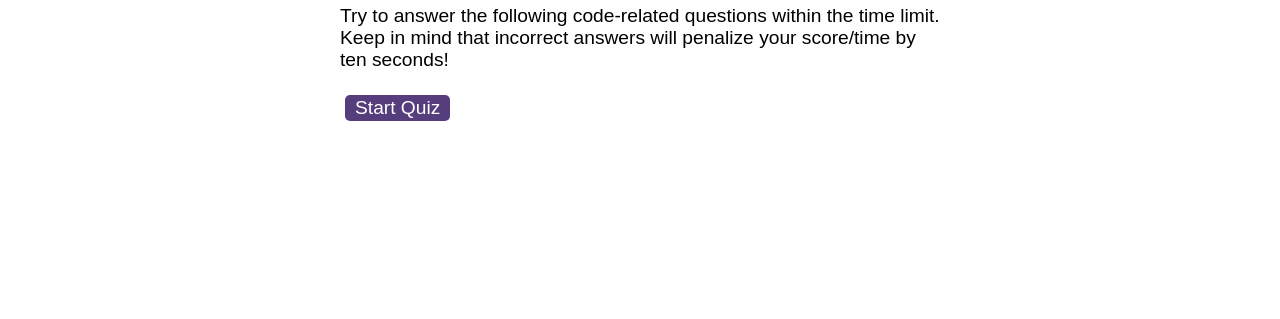
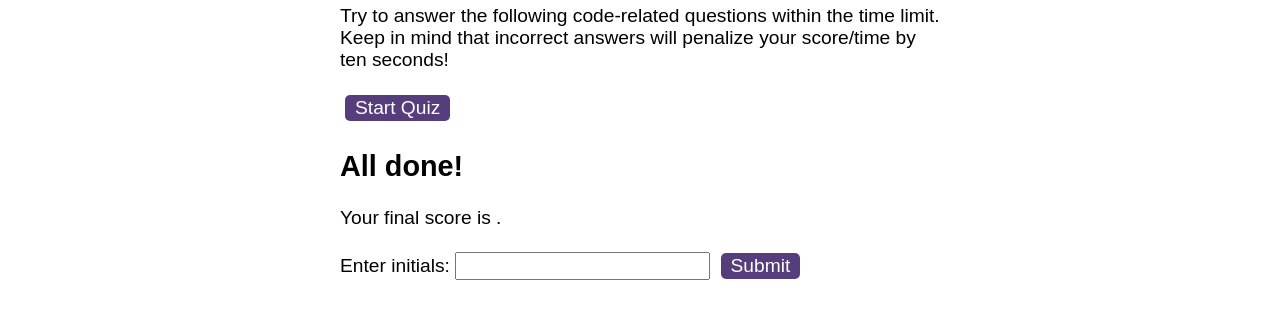
Before and after one commit to Lawzstopwar/Challenge06, a plain HTML site: page 04-code-quiz-lesson/challenge/starter/index.html in a window 1280 px wide. Shown: the part 165-484 px from the top of the page. Drawn offline with Linux system fonts and the light colour scheme.

Commit message:
rearranged code file

```diff
--- a/04-code-quiz-lesson/challenge/starter/index.html
+++ b/04-code-quiz-lesson/challenge/starter/index.html
@@ -30,7 +30,7 @@
         <div id="choices" class="choices"></div>
       </div>
 
-      <div id="end-screen" class="hide">
+      <div id="end-screen">
         <h2>All done!</h2>
         <p>Your final score is <span id="final-score"></span>.</p>
         <p>
```
Also changed, not shown: 04-code-quiz-lesson/challenge/starter/assets/code-quiz-Screenshot.png (added), code-quiz-Screenshot.png (added), 2 other files.
